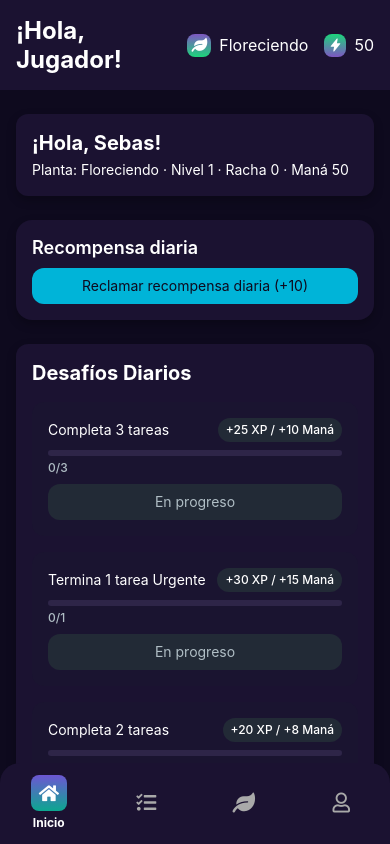
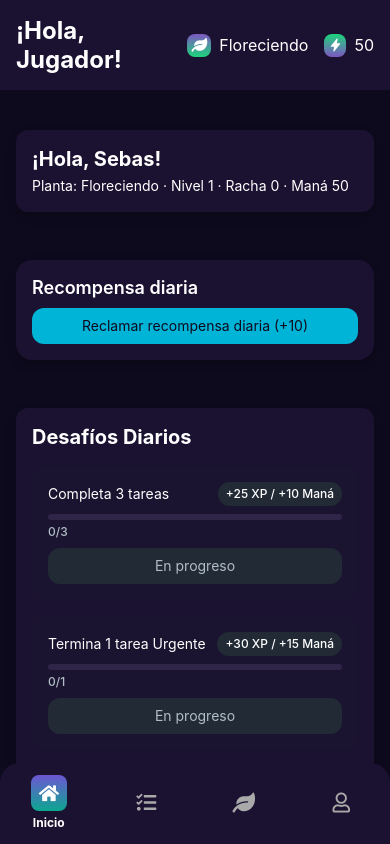
Before and after one commit to codesebastianvega/mana-bloom-app, a React Native app: screen /HomeScreen in a window 390 px wide. Built offline with nearby package versions, Linux system fonts and the light colour scheme.

Commit message:
style(home): apply consistent section spacing

```diff
--- a/src/screens/HomeScreen.js
+++ b/src/screens/HomeScreen.js
@@ -1,8 +1,8 @@
-// [MB] Módulo: Home / Pantalla: HomeScreen
+// [MB] Módulo: Home / Sección: HomeScreen
 // Afecta: HomeScreen (layout principal)
 // Propósito: Renderizar secciones de inicio y mostrar estado global
 // Puntos de edición futura: conectar datos reales y navegación
-// Autor: Codex - Fecha: 2025-08-12
+// Autor: Codex - Fecha: 2025-08-13
 
 import React, { useRef, useState } from "react";
 import { StyleSheet, ScrollView } from "react-native";
@@ -35,7 +35,9 @@ export default function HomeScreen() {
         ref={scrollRef}
         contentContainerStyle={{
           paddingHorizontal: Spacing.base,
+          paddingTop: Spacing.base,
           paddingBottom: 96,
+          gap: Spacing.large,
         }}
       >
         <HomeWelcomeCard />
```
